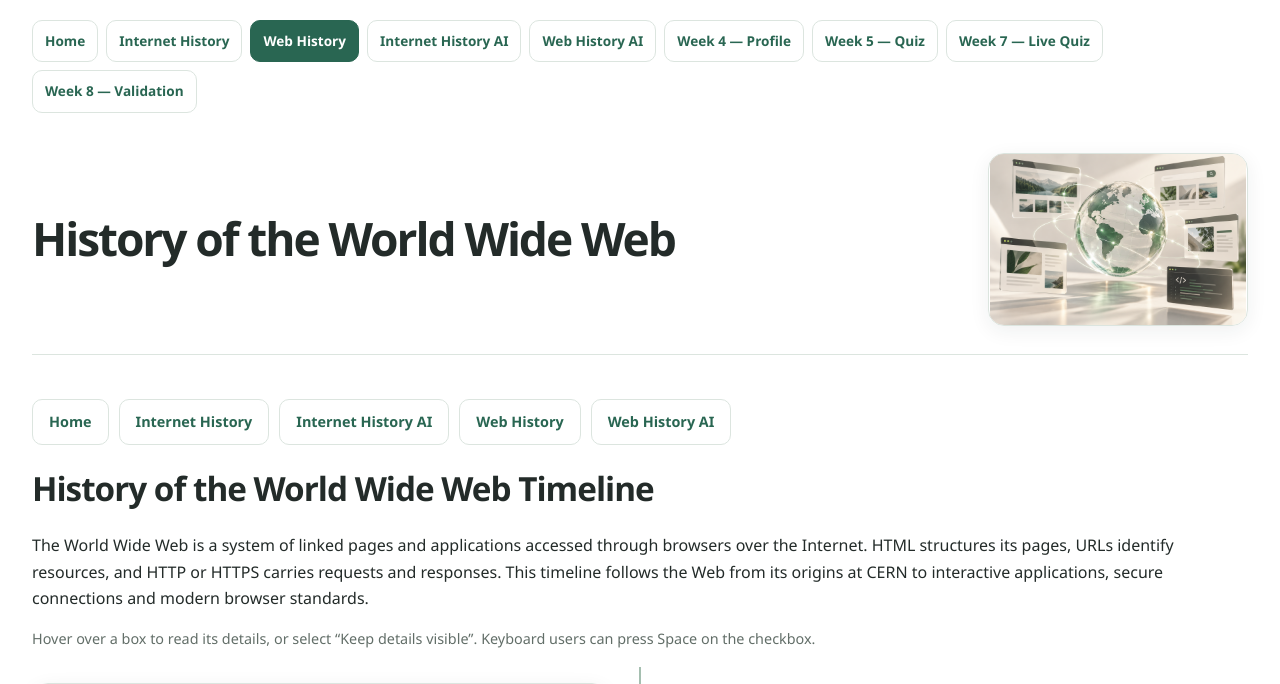
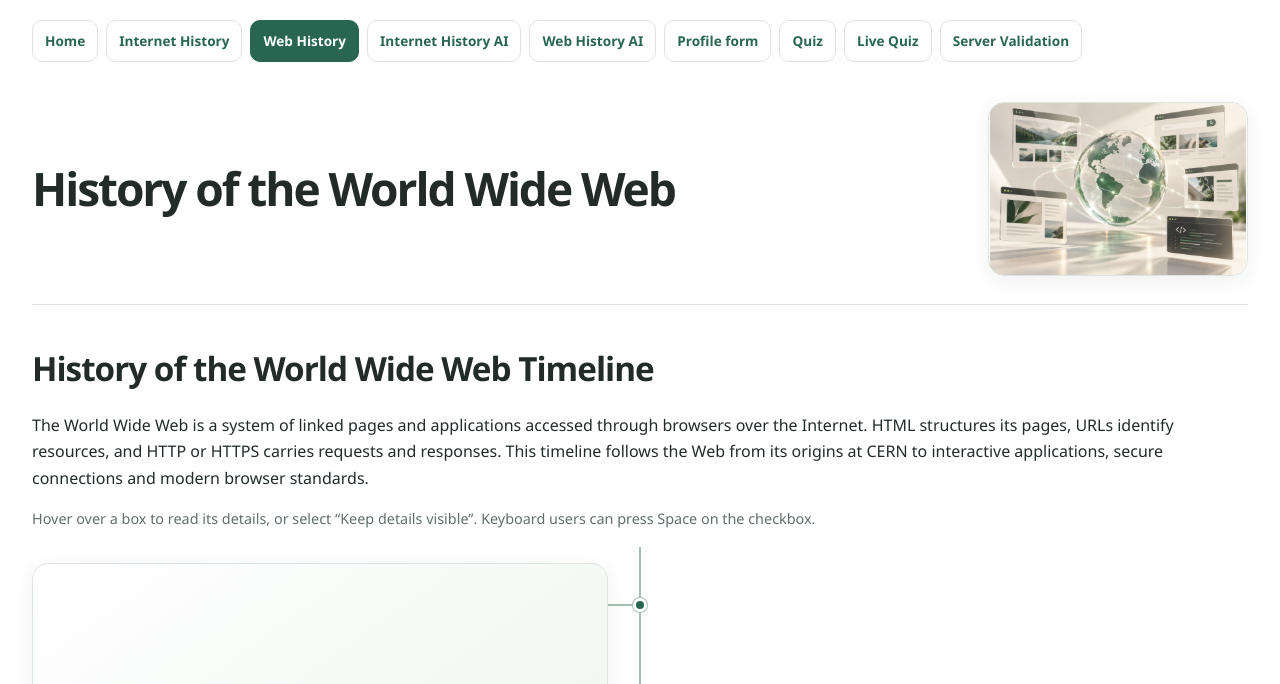
Before and after one commit to Jeffthechefff/web-programming-site2, a Flask app: page /web-history in a window 1280 px wide. Shown: the top 684 px of the page. Run offline with Flask 3, Linux system fonts and the light colour scheme.

Commit message:
Fixing nav

```diff
--- a/templates/base.html
+++ b/templates/base.html
@@ -15,6 +15,7 @@
     {% block head %}{% endblock %}
 </head>
 <body>
+    {% if request.path != '/' %}
     <nav class="site-nav" aria-label="Main navigation">
         <ul>
             <li><a href="/"{% if request.path == '/' %} aria-current="page"{% endif %}>Home</a></li>
@@ -22,12 +23,13 @@
             <li><a href="/web-history"{% if request.path == '/web-history' %} aria-current="page"{% endif %}>Web History</a></li>
             <li><a href="/internet-history-ai"{% if request.path == '/internet-history-ai' %} aria-current="page"{% endif %}>Internet History AI</a></li>
             <li><a href="/web-history-ai"{% if request.path == '/web-history-ai' %} aria-current="page"{% endif %}>Web History AI</a></li>
-            <li><a href="/submit-profile"{% if request.path == '/submit-profile' %} aria-current="page"{% endif %}>Week 4 — Profile</a></li>
-            <li><a href="/quiz"{% if request.path == '/quiz' %} aria-current="page"{% endif %}>Week 5 — Quiz</a></li>
-            <li><a href="/live-quiz"{% if request.path == '/live-quiz' %} aria-current="page"{% endif %}>Week 7 — Live Quiz</a></li>
-            <li><a href="/profile-validated"{% if request.path == '/profile-validated' %} aria-current="page"{% endif %}>Week 8 — Validation</a></li>
+            <li><a href="/submit-profile"{% if request.path == '/submit-profile' %} aria-current="page"{% endif %}>Profile form</a></li>
+            <li><a href="/quiz"{% if request.path == '/quiz' %} aria-current="page"{% endif %}>Quiz</a></li>
+            <li><a href="/live-quiz"{% if request.path == '/live-quiz' %} aria-current="page"{% endif %}>Live Quiz</a></li>
+            <li><a href="/profile-validated"{% if request.path == '/profile-validated' %} aria-current="page"{% endif %}>Server Validation</a></li>
         </ul>
     </nav>
+    {% endif %}
     <main>
         {% block content %}{% endblock %}
     </main>
--- a/templates/live_quiz.html
+++ b/templates/live_quiz.html
@@ -6,7 +6,6 @@
 {% block content %}
 <div class="quiz-page">
   <nav class="quiz-nav" aria-label="Portfolio navigation">
-    <a href="{{ url_for('home') }}">← Portfolio home</a>
     <span>GIN446 · WEEK 07</span>
   </nav>
   <div class="container">
--- a/templates/quiz.html
+++ b/templates/quiz.html
@@ -6,7 +6,6 @@
 {% block content %}
 <div class="quiz-page">
   <nav class="quiz-nav" aria-label="Portfolio navigation">
-    <a href="{{ url_for('home') }}">← Portfolio home</a>
     <span>GIN446 · WEEK 05</span>
   </nav>
   <div class="container">
--- a/templates/web-history.html
+++ b/templates/web-history.html
@@ -5,13 +5,6 @@
   <h1>History of the World Wide Web</h1>
   <img src="{{ url_for('static', filename='workspace.png') }}" alt="Web programming workspace" class="history-picture" width="1536" height="1024">
 </header>
-<nav class="history-navigation" aria-label="History pages">
-  <a href="{{ url_for('home') }}">Home</a>
-  <a href="{{ url_for('internet_history') }}">Internet History</a>
-  <a href="{{ url_for('internet_history_ai') }}">Internet History AI</a>
-  <a href="{{ url_for('web_history') }}" aria-current="page">Web History</a>
-  <a href="{{ url_for('web_history_ai') }}">Web History AI</a>
-</nav>
 <section class="history-timeline" aria-labelledby="web-history-heading">
   <h2 id="web-history-heading">History of the World Wide Web Timeline</h2>
   <p class="timeline-introduction">The World Wide Web is a system of linked pages and applications accessed through browsers over the Internet. HTML structures its pages, URLs identify resources, and HTTP or HTTPS carries requests and responses. This timeline follows the Web from its origins at CERN to interactive applications, secure connections and modern browser standards.</p>
```
Also changed, not shown: templates/internet-history-ai.html (+0 -7 lines), templates/internet-history.html (+0 -7 lines), templates/profile-form-validated.html (+0 -7 lines), templates/profile-form.html (+0 -7 lines), templates/web-history-ai.html (+0 -7 lines).
